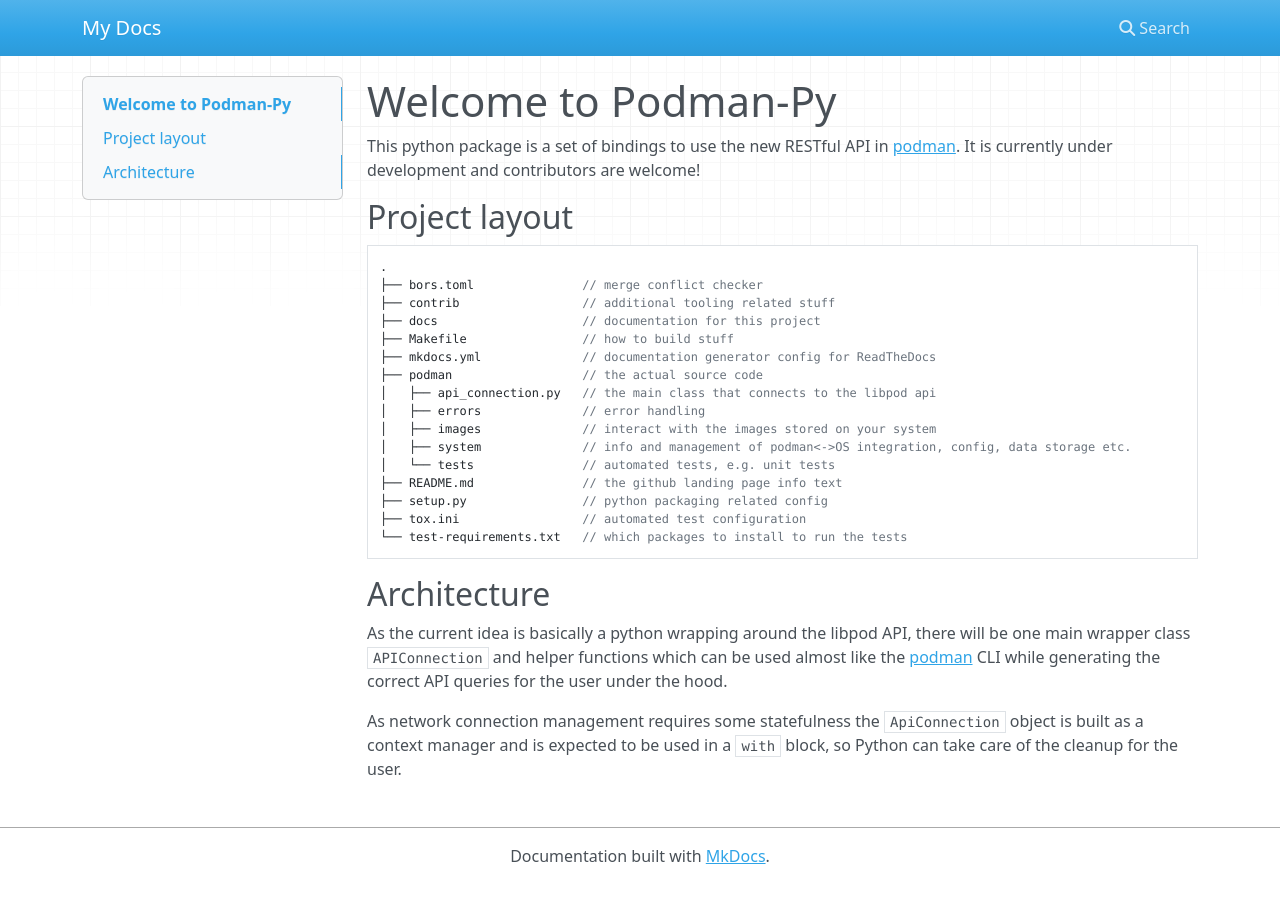
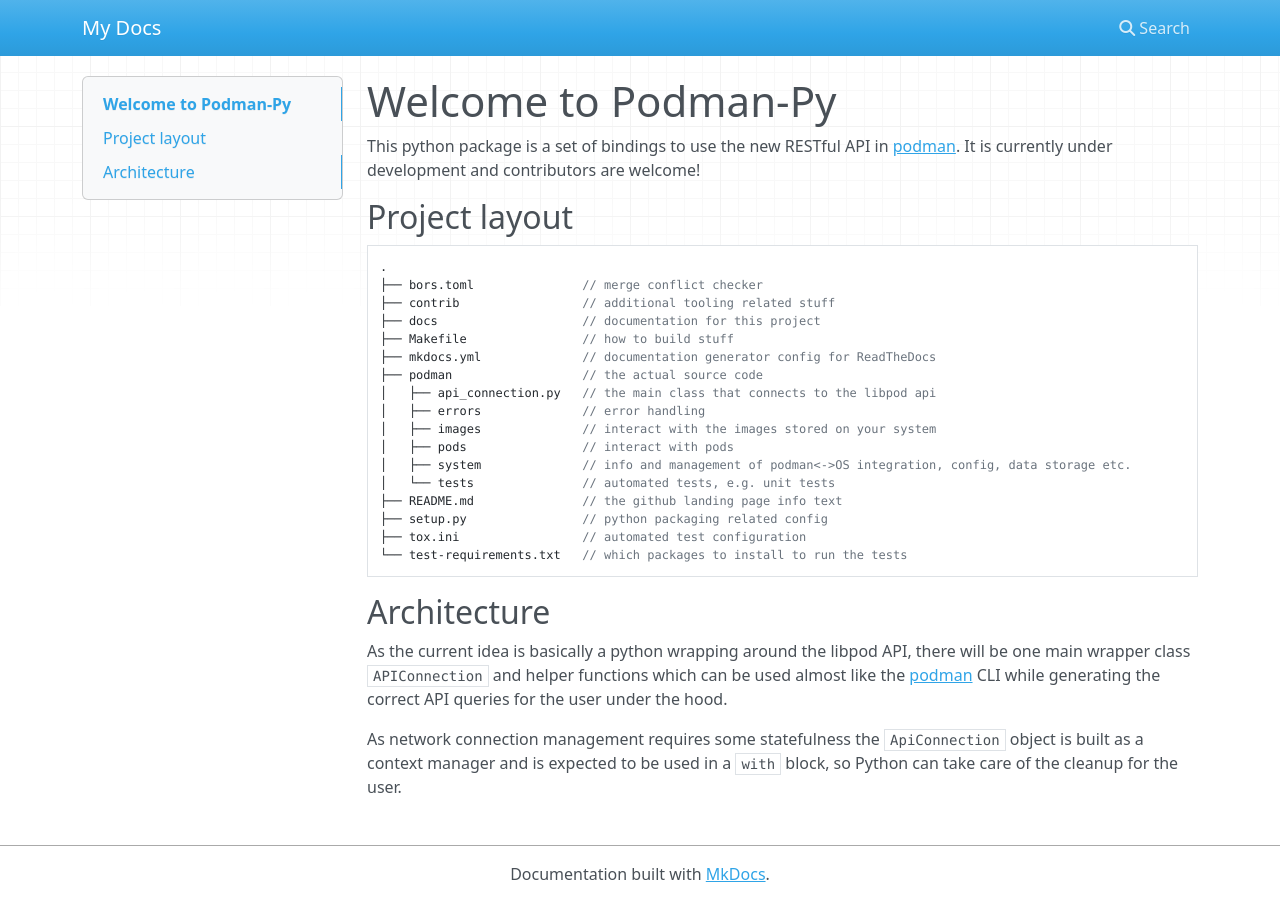
Before and after one commit to containers/podman-py, an MkDocs documentation site: the page built from docs/index.md, in a window 1280 px wide. Built offline with MkDocs 1.6.1, drawn with Linux system fonts in a browser that asks for light colours; nearby versions of some CDN libraries.

Commit message:
Initial pods implementation
Implementation for pods and disabling too many methods lint rule because
the tests trigger on them.

Signed-off-by: Alex Schultz <aschultz@redhat.com>

```diff
--- a/docs/index.md
+++ b/docs/index.md
@@ -18,6 +18,7 @@
 │   ├── api_connection.py   // the main class that connects to the libpod api
 │   ├── errors              // error handling
 │   ├── images              // interact with the images stored on your system
+│   ├── pods                // interact with pods
 │   ├── system              // info and management of podman<->OS integration, config, data storage etc.
 │   └── tests               // automated tests, e.g. unit tests
 ├── README.md               // the github landing page info text
```
Also changed, not shown: 1 other file.
